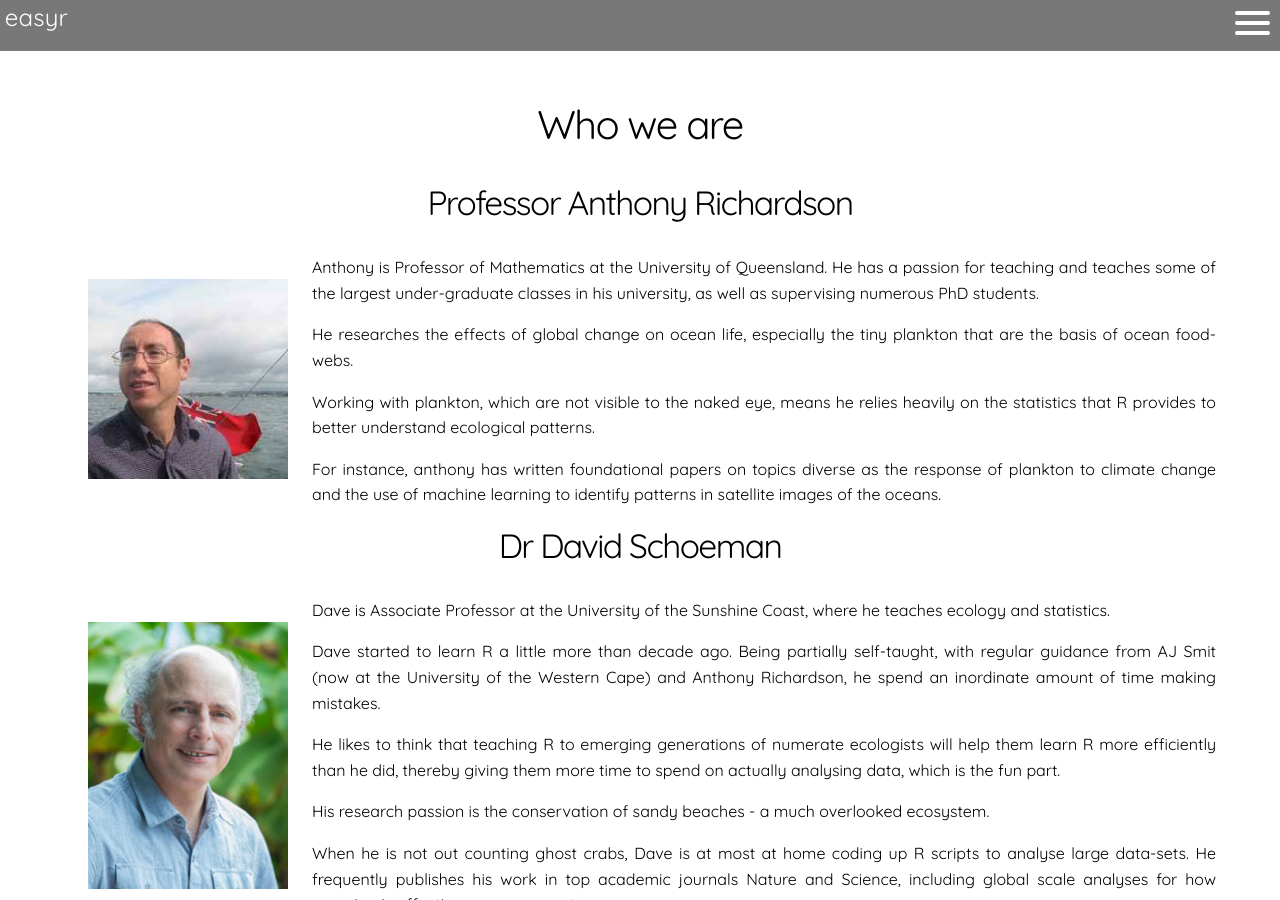
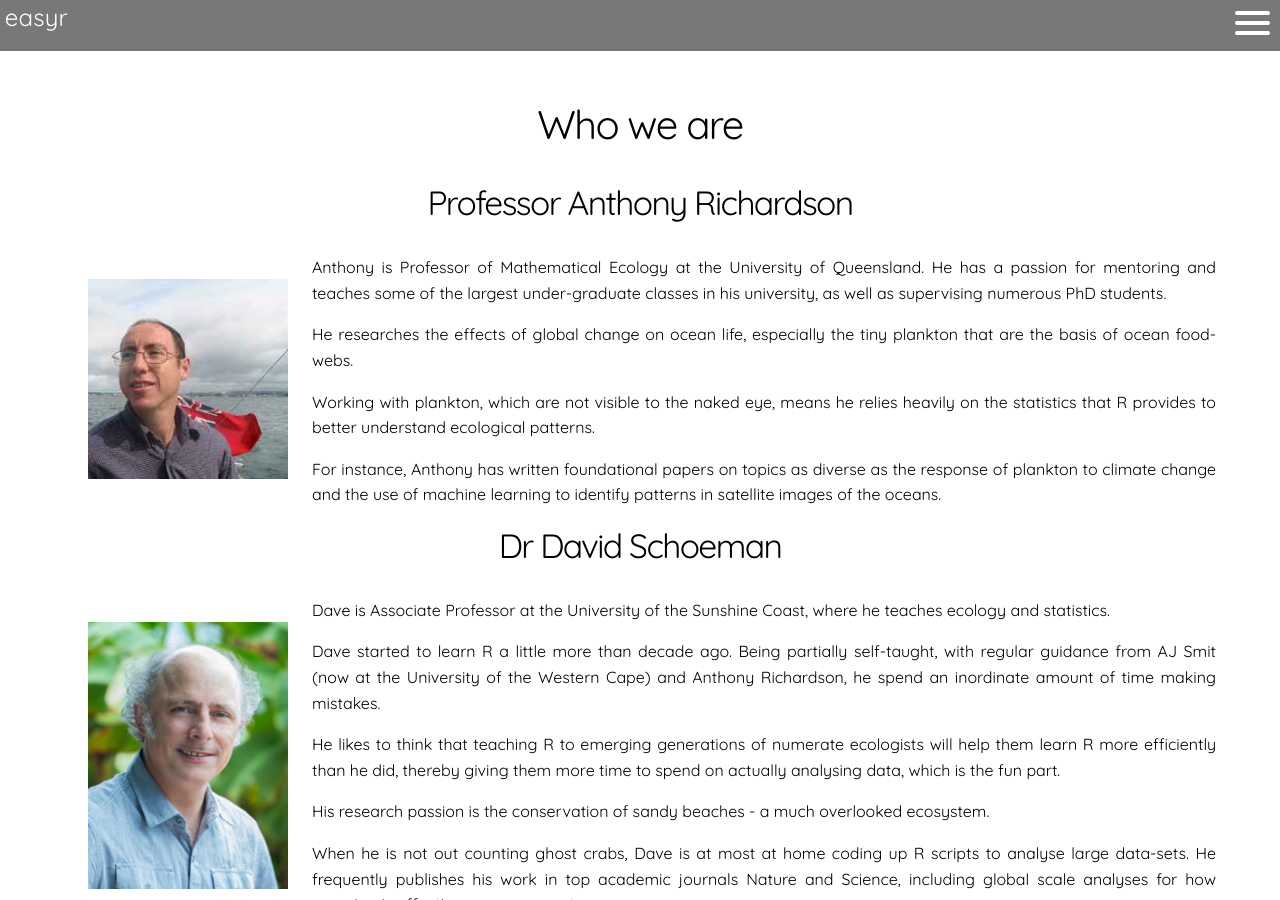
Before and after one commit to cbrown5/easyr, a Jekyll site: the page built from who-we-are.md, in a window 1280 px wide and 900 px high. Built offline with Jekyll 4.4.1, drawn with Linux system fonts in a browser that asks for light colours.

Commit message:
edit ants profile

```diff
--- a/who-we-are.md
+++ b/who-we-are.md
@@ -7,13 +7,13 @@ title: Events
 
 ## Professor Anthony Richardson
 ![]({{ site.baseurl }}/images/ant.jpeg)
-Anthony is Professor of Mathematics at the University of Queensland. He has a passion for teaching and teaches some of the largest under-graduate classes in his university, as well as supervising numerous PhD students.
+Anthony is Professor of Mathematical Ecology at the University of Queensland. He has a passion for mentoring and teaches some of the largest under-graduate classes in his university, as well as supervising numerous PhD students.
 
 He researches the effects of global change on ocean life, especially the tiny plankton that are the basis of ocean food-webs.
 
 Working with plankton, which are not visible to the naked eye, means he relies heavily on the statistics that R provides to better understand ecological patterns.
 
-For instance, anthony has written foundational papers on topics diverse as the response of plankton to climate change and the use of machine learning to identify patterns in satellite images of the oceans.
+For instance, Anthony has written foundational papers on topics as diverse as the response of plankton to climate change and the use of machine learning to identify patterns in satellite images of the oceans.
 
 
 ## Dr David Schoeman
```
